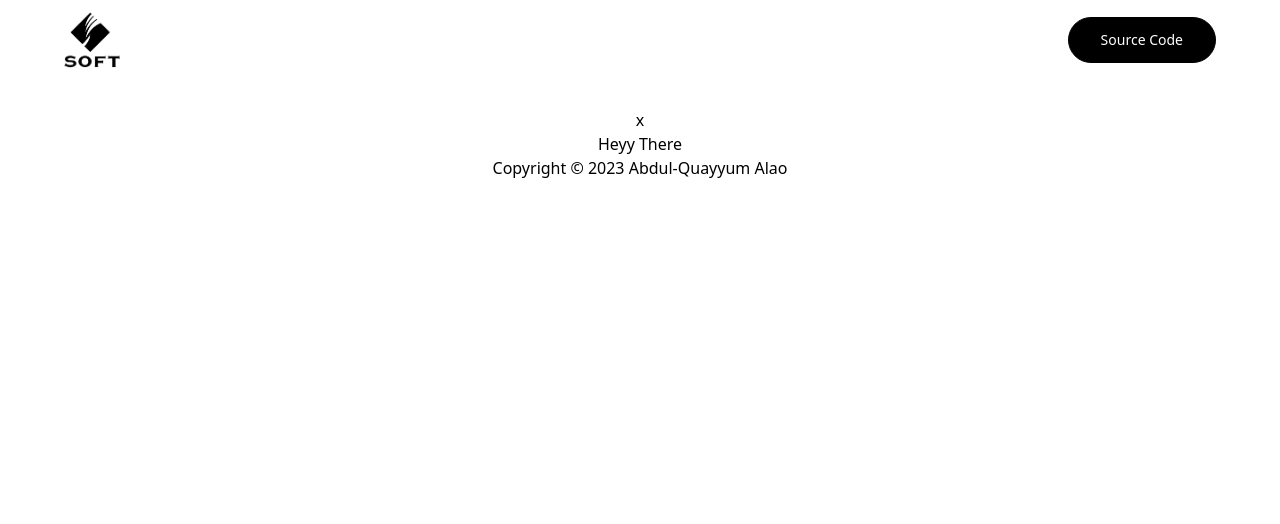
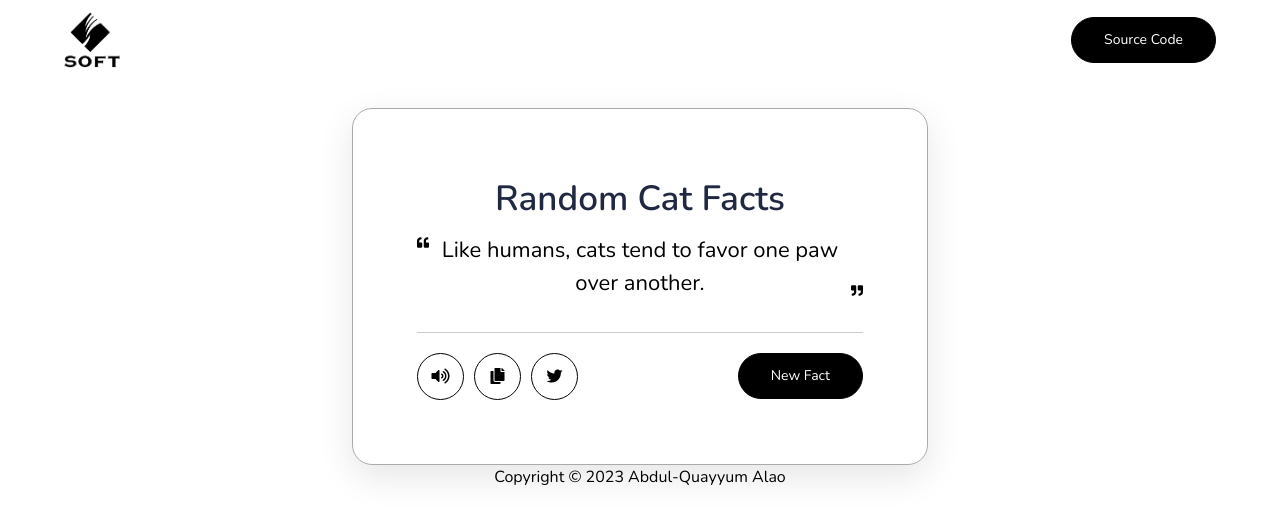
Before and after one commit to AbdulQuayyum/random-cat-facts, a plain HTML site: page Frontend/Index.html in a window 1280 px wide. Drawn offline with nearby package versions, Linux system fonts and the light colour scheme.

Commit message:
Cooking...

```diff
--- a/Frontend/Index.html
+++ b/Frontend/Index.html
@@ -8,6 +8,7 @@
     <title>Random Cat Facts</title>
     <link rel="shortcut icon" href="./Images/logo.png" type="image/png">
     <link rel="stylesheet" href="./Styles/Style.css">
+    <link rel="stylesheet" href="https://cdnjs.cloudflare.com/ajax/libs/font-awesome/5.15.3/css/all.min.css" />
 </head>
 
 <body class="relative z-10 flex justify-center items-center flex-col max-w-7xl mx-auto sm:px-16 px-6">
@@ -25,10 +26,29 @@
             </div>
         </nav>
     </main>
-    <div>
-        x
+    <div class="main-wrapper flex flex-col justify-center items-center max-w-xl mx-auto sm:p-16 p-6">
+        <header class="text-[#202842]">Random Cat Facts</header>
+        <div class="main-content mt-2 mb-8">
+            <div class="fact-div flex justify-content">
+                <i class="fas fa-quote-left"></i>
+                <p class="fact">Like humans, cats tend to favor one paw over another.
+                </p>
+                <i class="fas fa-quote-right"></i>
+            </div>
+        </div>
+        <div class="buttons">
+            <div class="features">
+                <ul>
+                    <li class="speech"><i class="fas fa-volume-up"></i></li>
+                    <li class="copy"><i class="fas fa-copy"></i></li>
+                    <li class="twitter"><i class="fab fa-twitter"></i></li>
+                </ul>
+            </div>
+            <div>
+                <button class="new-fact rounded-full border border-black bg-black py-3 px-8 text-sm text-white transition-all hover:bg-white hover:text-black dark:bg-white dark:text-black dark:hover:bg-black dark:hover:text-white">New Fact</button>
+            </div>
+        </div>
     </div>
-    <h5 class="">Heyy There</h5>
     <footer>
         Copyright ©
         <script>document.write(new Date().getFullYear());</script> Abdul-Quayyum Alao
--- a/Frontend/Styles/Style.css
+++ b/Frontend/Styles/Style.css
@@ -0,0 +1,93 @@
+@import url('https://fonts.googleapis.com/css2?family=Nunito:wght@200;300;400;500;600;700;800;900;1000&display=swap');
+
+* {
+    margin: 0;
+    padding: 0;
+    box-sizing: border-box;
+    font-family: 'Nunito', sans-serif;
+}
+
+.main-wrapper {
+    border: 1px solid #aaa;
+    border-radius: 20px;
+    box-shadow: 0 12px 35px rgba(0, 0, 0, 0.1);
+}
+
+.main-wrapper header {
+    color: #202842;
+    font-size: 35px;
+    font-weight: 600;
+}
+
+
+.fact-div i {
+    font-size: 12px;
+}
+
+.fact-div i:first-child {
+    margin: 3px 10px 0 0;
+}
+
+.fact-div i:last-child {
+    display: flex;
+    margin: 0 0 3px 10px;
+    align-items: flex-end;
+}
+
+.fact {
+    font-size: 22px;
+    text-align: center;
+    word-break: break-all;
+}
+
+.buttons {
+    display: flex ;
+    width: 100%;
+    align-items: center;
+    padding-top: 20px;
+    justify-content: space-between;
+    border-top: 1px solid #ccc;
+}
+
+ .features {
+    display: flex;
+    align-items: center;
+    justify-content: space-between;
+}
+
+.features ul {
+    display: flex;
+}
+
+.features ul li {
+    margin: 0 5px;
+    height: 47px;
+    width: 47px;
+    display: flex;
+    cursor: pointer;
+    color: #000;
+    list-style: none;
+    border-radius: 50%;
+    align-items: center;
+    justify-content: center;
+    border: 1px solid #000;
+    transition: all 0.3s ease;
+}
+
+.features ul li:first-child {
+    margin-left: 0;
+}
+
+ul li:is(:hover, .active) {
+    color: #fff;
+    background: #000;
+}
+
+ul .speech.active {
+    pointer-events: none;
+}
+
+.new-fact.loading {
+    opacity: 0.7;
+    pointer-events: none;
+}
```
